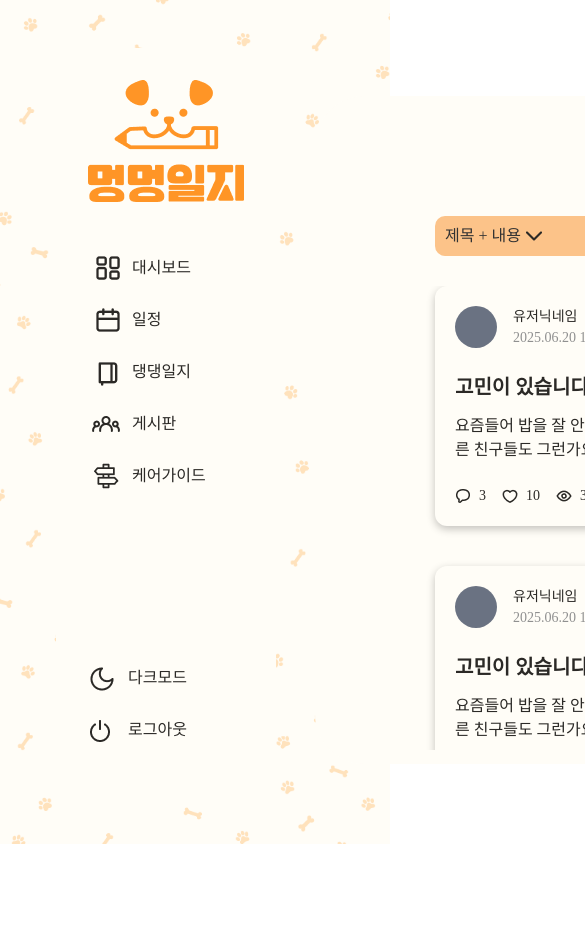
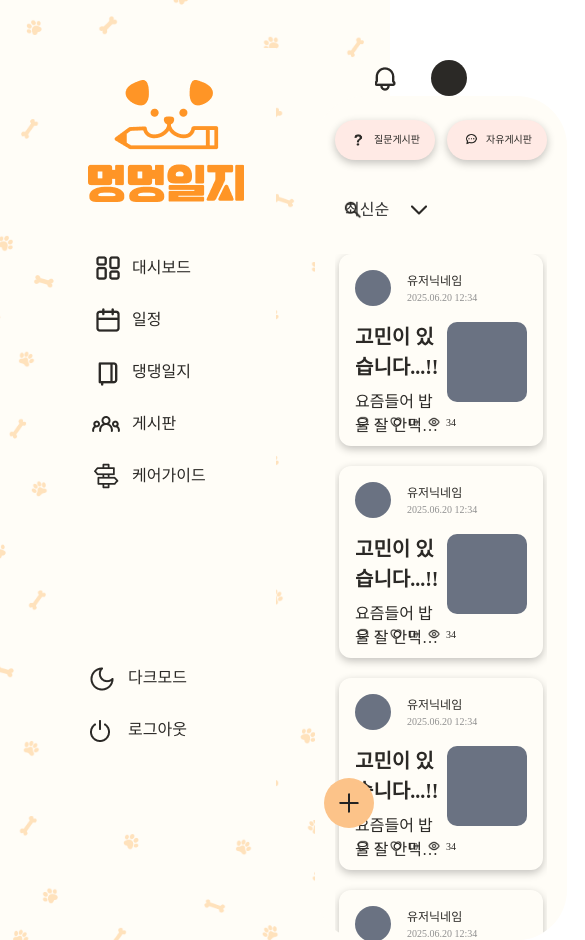
Before and after one commit to run3go/WEB4_5_404TNF_FE, a Next.js app: page /post/1 in a window 390 px wide. Shown: the top 940 px of the page, 585 px wide, since content can reach past the window. Before the commit the page ends 844 px from the top, so only its background shows below. Built offline with nearby package versions, Linux system fonts and the light colour scheme.

Commit message:
💄Style: 게시글 리스트 반응형 디자인

```diff
--- a/src/app/post/[category]/page.tsx
+++ b/src/app/post/[category]/page.tsx
@@ -2,6 +2,7 @@ import Button from '@/components/common/Button';
 import Icon from '@/components/common/Icon';
 import SelectBox from '@/components/common/SelectBox';
 import PostCard from '@/components/post/PostCard';
+import SearchButton from '@/components/post/SearchButton';
 
 const SORT = [
   { value: '최신순', label: '최신순' },
@@ -19,19 +20,34 @@ const SEARCH_LIST = [
 export default async function Board() {
   return (
     <>
-      <div className="h-[calc(100vh-176px)] w-[1548px] rounded-[50px] bg-[var(--color-background)]">
-        <div className="flex justify-center gap-9 pt-5">
+      <div className="flex h-screen w-full max-w-[1548px] flex-col overflow-hidden rounded-[50px] bg-[var(--color-background)] px-5 sm:h-[calc(100vh-176px)]">
+        {/* 상단 버튼 영역 */}
+        <div className="flex flex-none justify-center gap-3 pt-6 sm:gap-9 sm:pt-5">
           <Button className="board__btn">
-            <Icon width="20px" height="20px" left="-27px" top="-165px" />
-            <p className="text-[18px]">질문게시판</p>
+            <Icon
+              width="20px"
+              height="20px"
+              left="-27px"
+              top="-165px"
+              className="scale-60 sm:scale-100"
+            />
+            <p className="text-[10px] sm:text-[18px]">질문게시판</p>
           </Button>
           <Button className="board__btn">
-            <Icon width="20px" height="20px" left="-67px" top="-166px" />
-            <p className="text-[18px]">자유게시판</p>
+            <Icon
+              width="20px"
+              height="20px"
+              left="-67px"
+              top="-166px"
+              className="scale-60 sm:scale-100"
+            />
+            <p className="text-[10px] sm:text-[18px]">자유게시판</p>
           </Button>
         </div>
-        <div className="mt-[31px] flex items-center justify-between pl-[120px]">
-          <div className="relative flex h-[40px] items-center rounded-[10px] bg-[var(--color-primary-300)]">
+
+        {/* 검색 및 정렬 영역 */}
+        <div className="mt-[31px] flex flex-none items-center justify-between sm:pl-[120px]">
+          <div className="relative hidden h-[40px] items-center rounded-[10px] bg-[var(--color-primary-300)] sm:flex">
             <SelectBox width={125} options={SEARCH_LIST} />
             <input className="h-[40px] w-[280px] focus:outline-none" />
             <Icon
@@ -42,14 +58,18 @@ export default async function Board() {
               className="absolute right-3 cursor-pointer"
             />
           </div>
-          <div className="flex items-center gap-8 pr-[139px]">
+          <div className="flex items-center gap-8 pr-[22px]">
             <SelectBox width={110} options={SORT} />
-            <div className="flex h-[50px] w-[50px] cursor-pointer items-center justify-center rounded-full bg-[var(--color-primary-300)]">
+
+            <SearchButton />
+            <div className="fixed right-4 bottom-4 z-10 flex h-[50px] w-[50px] cursor-pointer items-center justify-center rounded-full bg-[var(--color-primary-300)] sm:static sm:right-auto sm:bottom-auto sm:z-auto">
               <Icon width="20px" height="20px" left="-266px" top="-75px" />
             </div>
           </div>
         </div>
-        <div className="scrollbar-hidden mt-[25px] h-[calc(100vh-380px)] space-y-10 overflow-y-auto pb-[20px] pl-[120px]">
+
+        {/* 내부 스크롤 영역 */}
+        <div className="scrollbar-hidden mt-[25px] flex-1 space-y-5 overflow-y-auto pr-2 pb-[20px] sm:space-y-10 sm:pl-[120px]">
           <PostCard />
           <PostCard />
           <PostCard />
--- a/src/assets/styles/global.css
+++ b/src/assets/styles/global.css
@@ -40,7 +40,7 @@ body {
 }
 
 .board__btn {
-  @apply flex h-[64px] w-[152px] cursor-pointer items-center justify-center gap-[7px] bg-[var(--color-pink-100)] hover:bg-[var(--color-pink-300)];
+  @apply flex h-[36px] w-[100px] cursor-pointer items-center justify-center gap-1 bg-[var(--color-pink-100)] hover:bg-[var(--color-pink-300)] sm:h-[64px] sm:w-[152px] sm:gap-[7px];
 }
 
 .scrollbar-hidden {
--- a/src/components/common/PostStats.tsx
+++ b/src/components/common/PostStats.tsx
@@ -9,20 +9,38 @@ interface PostStats {
 export default function PostStats({ comment, like, views }: PostStats) {
   return (
     <>
-      <div className="flex gap-4 font-medium">
-        <div className="flex items-center gap-2">
-          <Icon width="16px" height="16px" left="-105px" top="-207px" />
-          <p className="text-[14px]">{comment}</p>
+      <div className="flex gap-2 font-medium sm:gap-4">
+        <div className="flex items-center gap-1 sm:gap-2">
+          <Icon
+            width="16px"
+            height="16px"
+            left="-105px"
+            top="-207px"
+            className="scale-75"
+          />
+          <p className="text-[10px] sm:text-[14px]">{comment}</p>
         </div>
 
-        <div className="flex items-center gap-2">
-          <Icon width="16px" height="16px" left="-26px" top="-207px" />
-          <p className="text-[14px]">{like}</p>
+        <div className="flex items-center gap-1 sm:gap-2">
+          <Icon
+            width="16px"
+            height="16px"
+            left="-26px"
+            top="-207px"
+            className="scale-75"
+          />
+          <p className="text-[10px] sm:text-[14px]">{like}</p>
         </div>
 
-        <div className="flex items-center gap-2">
-          <Icon width="16px" height="16px" left="-186px" top="-167px" />
-          <p className="text-[14px]">{views}</p>
+        <div className="flex items-center gap-1 sm:gap-2">
+          <Icon
+            width="16px"
+            height="16px"
+            left="-186px"
+            top="-167px"
+            className="scale-75"
+          />
+          <p className="text-[10px] sm:text-[14px]">{views}</p>
         </div>
       </div>
     </>
--- a/src/components/common/WriterInfo.tsx
+++ b/src/components/common/WriterInfo.tsx
@@ -10,16 +10,18 @@ export default function WriterInfo({
   size = 'small',
 }: WriterInfo) {
   const isBig = size === 'big';
-  const avatarSize = isBig ? 'w-[52px] h-[52px]' : 'w-[42px] h-[42px]';
-  const textSize = isBig ? 'text-[16px] space-y-1' : 'text-[14px]';
+  const avatarSize = isBig
+    ? 'sm:w-[52px] sm:h-[52px]'
+    : 'sm:w-[42px] sm:h-[42px]';
+  const textSize = isBig ? 'sm:text-[16px]' : 'sm:text-[14px]';
 
   return (
     <>
       <div className="flex w-fit cursor-pointer items-center gap-4">
-        <div className={`rounded-full bg-gray-500 ${avatarSize}`}></div>
-        <div className={`font-medium ${textSize}`}>
-          <p>{name}</p>
-          <p className="text-[#909090]">{postedAt}</p>
+        <div className={`h-9 w-9 rounded-full bg-gray-500 ${avatarSize}`}></div>
+        <div className={`font-medium sm:space-y-1`}>
+          <p className={`text-[12px] ${textSize}`}>{name}</p>
+          <p className={`text-[10px] text-[#909090] ${textSize}`}>{postedAt}</p>
         </div>
       </div>
     </>
--- a/src/components/post/PostCard.tsx
+++ b/src/components/post/PostCard.tsx
@@ -22,14 +22,17 @@ const POST_STATS = {
 export default function PostCard() {
   return (
     <>
-      <Card className="flex h-[240px] w-[1308px] p-5">
-        <div className="relative">
+      <Card className="mx-1 flex h-[192px] w-full flex-col p-4 sm:h-[240px] sm:w-[1308px] sm:p-5">
+        <div className="relative pb-7 sm:pb-[62px]">
           <WriterInfo name={USER_INFO.name} postedAt={USER_INFO.postedAt} />
-          <div className="cursor-pointer">
-            <p className="pt-6 text-[20px] font-bold">{POST.title}</p>
-            <p className="line-clamp-2 pt-3 text-[16px] font-medium">
-              {POST.content}
-            </p>
+          <div className="mt-4 flex h-[80px]">
+            <div className="cursor-pointer">
+              <p className="text-[20px] font-bold sm:pt-6">{POST.title}</p>
+              <p className="line-clamp-2 h-[58px] pt-2 text-[16px] font-medium sm:pt-3">
+                {POST.content}
+              </p>
+            </div>
+            <div className="ml-2 h-[80px] w-[80px] flex-shrink-0 cursor-pointer rounded-[10px] bg-gray-500 sm:-mt-[58px] sm:ml-5 sm:h-[200px] sm:w-[200px] sm:rounded-[30px]"></div>
           </div>
           <div className="absolute bottom-0 left-0">
             <PostStats
@@ -39,7 +42,6 @@ export default function PostCard() {
             />
           </div>
         </div>
-        <div className="ml-5 h-[200px] w-[200px] flex-shrink-0 cursor-pointer rounded-[30px] bg-gray-500"></div>
       </Card>
     </>
   );
```
